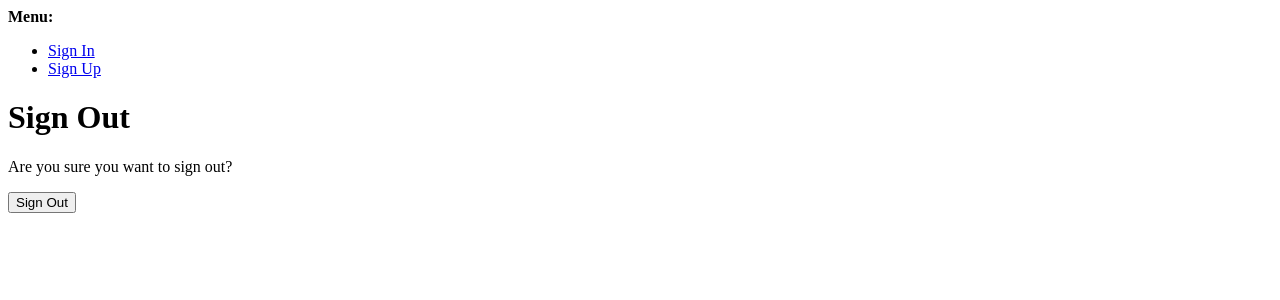
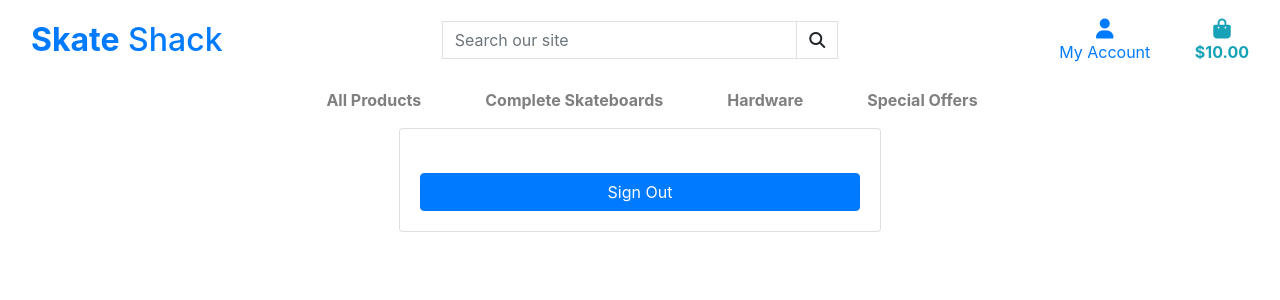
Before and after one commit to darraghmurphy1/SkateShack, a Django app: template templates/allauth/account/logout.html in a window 1280 px wide. Shown: the top 300 px of the page. Run offline with Django 4.2, Linux system fonts and the light colour scheme; the template is opened without the code that fills it: most values are stand-ins (such as "Sample title", 1, 10 or a date in 2020); some libraries are stand-ins or nearby versions.

Commit message:
login pages styled and updates to base

```diff
--- a/templates/allauth/account/base.html
+++ b/templates/allauth/account/base.html
@@ -1,8 +1,4 @@
-<!DOCTYPE html>
-<html>
-  <head>
-    <meta http-equiv="X-UA-Compatible" content="IE=edge">
-    <meta name="viewport" content="width=device-width, initial-scale=1.0">
+{% extends "base.html" %}
     <title>{% block head_title %}{% endblock %}</title>
     {% block extra_head %}
     {% endblock %}
@@ -21,7 +17,9 @@
     </div>
     {% endif %}
 
-    <div>
+    <div class="container mt-5">
+      <div class="row justify-content-center">
+        <div class="col-md-6">
       <strong>Menu:</strong>
       <ul>
         {% if user.is_authenticated %}
@@ -33,6 +31,8 @@
         {% endif %}
       </ul>
     </div>
+  </div>
+</div>
     {% block content %}
     {% endblock %}
     {% endblock %}
--- a/templates/allauth/account/logout.html
+++ b/templates/allauth/account/logout.html
@@ -9,13 +9,23 @@
 
 <p>{% trans 'Are you sure you want to sign out?' %}</p>
 
+<div class="container mt-5">
+  <div class="row justify-content-center">
+    <div class="col-md-6">
+      <div class="card">
+        <div class="card-body">
 <form method="post" action="{% url 'account_logout' %}">
   {% csrf_token %}
   {% if redirect_field_value %}
   <input type="hidden" name="{{ redirect_field_name }}" value="{{ redirect_field_value }}"/>
   {% endif %}
-  <button type="submit">{% trans 'Sign Out' %}</button>
+  <button type="submit" class="btn btn-primary btn-block mt-4">{% trans 'Sign Out' %}</button>
 </form>
+</div>
+      </div>
+    </div>
+  </div>
+</div>
 
 
 {% endblock %}
--- a/templates/base.html
+++ b/templates/base.html
@@ -70,9 +70,9 @@
                         <div class="dropdown-menu border-0" aria-labelledby="user-options">
                             {% if request.user.is_authenticated %}
                                 {% if request.user.is_superuser %}
-                                    <a href="{% url 'add_product' %}" class="dropdown-item">Product Management</a>
                                 {% endif %}
                                 <a href="{% url 'profile' %}" class="dropdown-item">My Profile</a>
+                                <a href="{% url 'wishlist' %}" class="dropdown-item">Wishlist</a>
                                 <a href="{% url 'account_logout' %}" class="dropdown-item">Logout</a>
                             {% else %}
                                 <a href="{% url 'account_signup' %}" class="dropdown-item">Register</a>
```
Also changed, not shown: templates/allauth/account/login.html (+15 -1 lines), templates/allauth/account/signup.html (+15 -2 lines).
